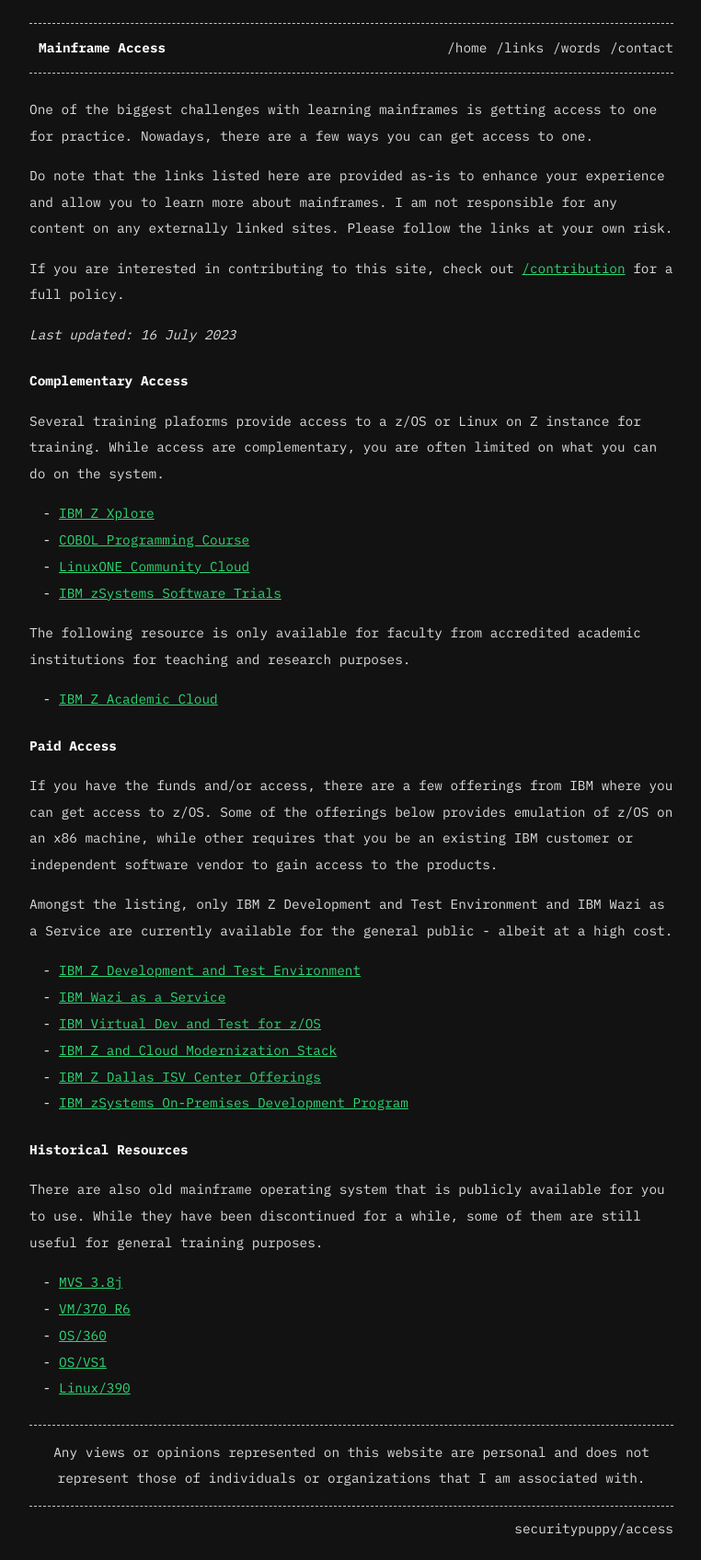
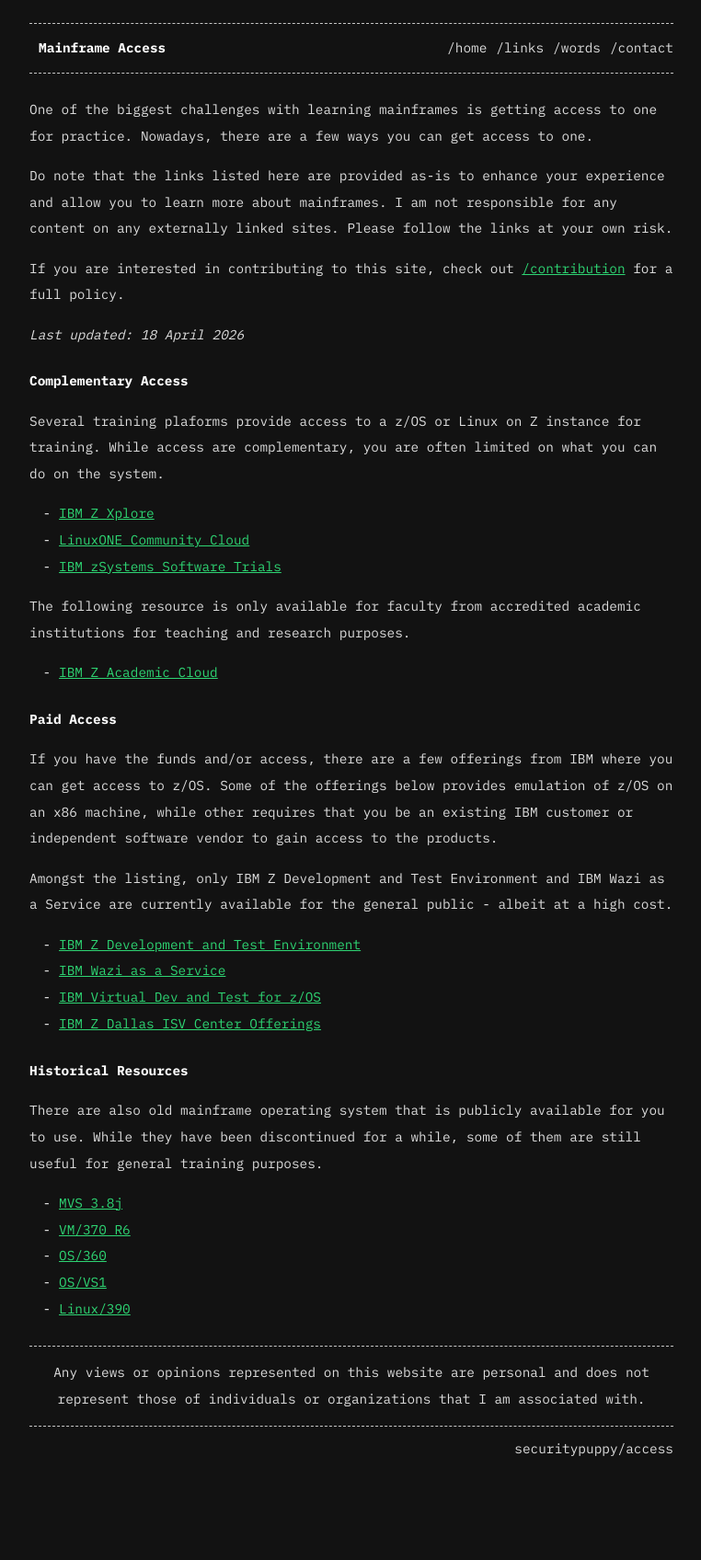
Before and after one commit to tanto259/securitypuppy, a Jekyll site: the page built from pages/access.md, in a window 1280 px wide. Shown: the whole page at 92% size, without its empty margins (258-1020 px from the left). Built offline with Jekyll 4.4.1, drawn with Linux system fonts in a browser that asks for light colours; after the commit the page ends 1610 px from its top, so only the background shows below that.

Commit message:
Update access links

```diff
--- a/pages/access.md
+++ b/pages/access.md
@@ -5,7 +5,7 @@
 image: /assets/img/social/access.png
 title: Mainframe Access
 description: A collection of links to way you can gain access to your own mainframe system.
-last_modified_at: 2023-07-16T21:00:00+08:00
+last_modified_at: 2026-04-18T08:30:00+08:00
 ---
 
 One of the biggest challenges with learning mainframes is getting access to one for practice. Nowadays, there are a few ways you can get access to one.
@@ -14,14 +14,13 @@
 
 If you are interested in contributing to this site, check out [/contribution]({{ '/contribution' | absolute_url }}) for a full policy.
 
-*Last updated: 16 July 2023*
+*Last updated: 18 April 2026*
 
 ### Complementary Access
 
 Several training plaforms provide access to a z/OS or Linux on Z instance for training. While access are complementary, you are often limited on what you can do on the system.
 
-- [IBM Z Xplore](https://www.ibm.com/community/z/talent/get-started/){:target="_blank"}{:rel="noopener noreferrer"}
-- [COBOL Programming Course](https://github.com/openmainframeproject/cobol-programming-course){:target="_blank"}{:rel="noopener noreferrer"}
+- [IBM Z Xplore](https://ibmzxplore.influitive.com/){:target="_blank"}{:rel="noopener noreferrer"}
 - [LinuxONE Community Cloud](https://developer.ibm.com/articles/get-started-with-ibm-linuxone/){:target="_blank"}{:rel="noopener noreferrer"}
 - [IBM zSystems Software Trials](https://www.ibm.com/z/trials){:target="_blank"}{:rel="noopener noreferrer"}
 
@@ -38,9 +37,7 @@
 - [IBM Z Development and Test Environment](https://www.ibm.com/products/z-development-test-environment){:target="_blank"}{:rel="noopener noreferrer"}
 - [IBM Wazi as a Service](https://www.ibm.com/cloud/wazi-as-a-service){:target="_blank"}{:rel="noopener noreferrer"}
 - [IBM Virtual Dev and Test for z/OS](https://www.ibm.com/products/virtual-dev-and-test-zos){:target="_blank"}{:rel="noopener noreferrer"}
-- [IBM Z and Cloud Modernization Stack](https://www.ibm.com/products/z-and-cloud-modernization-stack){:target="_blank"}{:rel="noopener noreferrer"}
-- [IBM Z Dallas ISV Center Offerings](http://dtsc.dfw.ibm.com/){:target="_blank"}{:rel="noopener noreferrer"}
-- [IBM zSystems On-Premises Development Program](https://zopd.dfw.ibm.com/){:target="_blank"}{:rel="noopener noreferrer"}
+- [IBM Z Dallas ISV Center Offerings](https://dtsc.dfw.ibm.com/public){:target="_blank"}{:rel="noopener noreferrer"}
 
 ### Historical Resources
 
```
